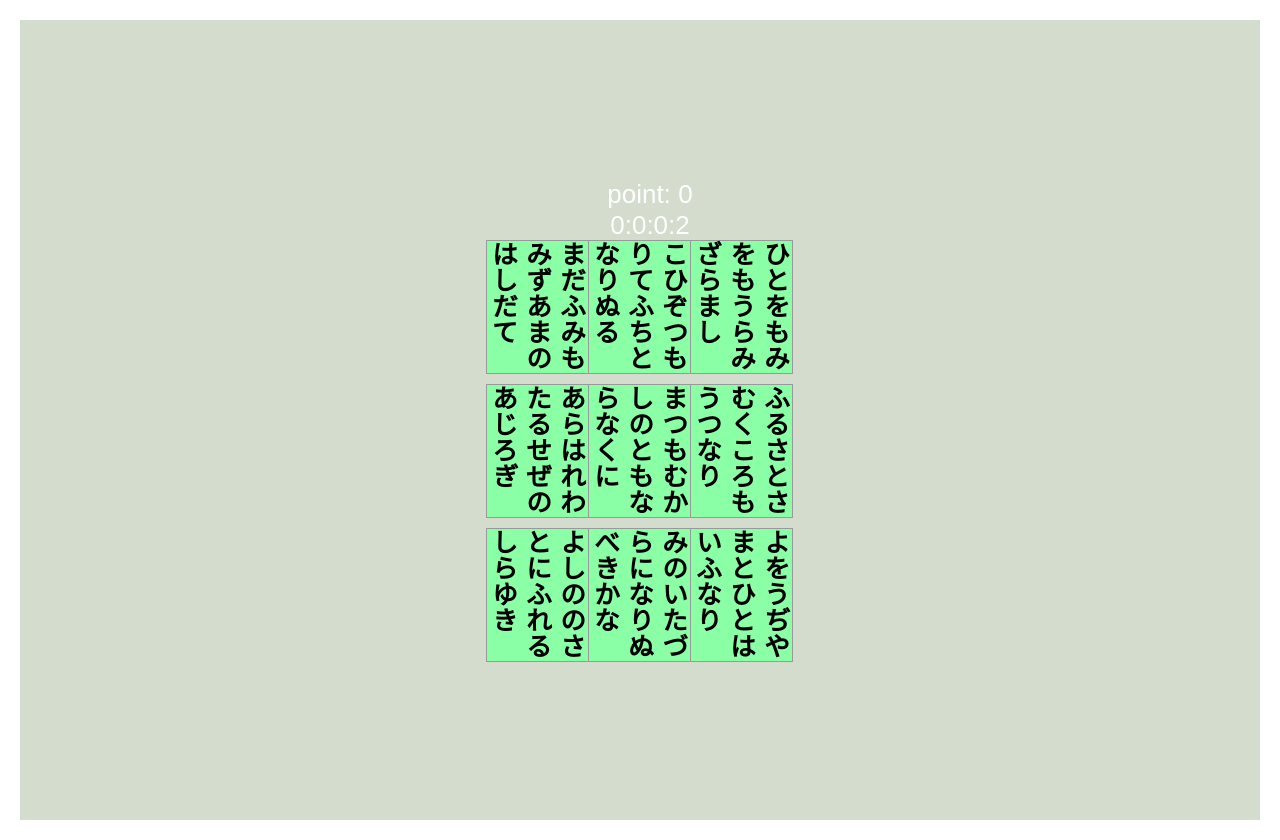
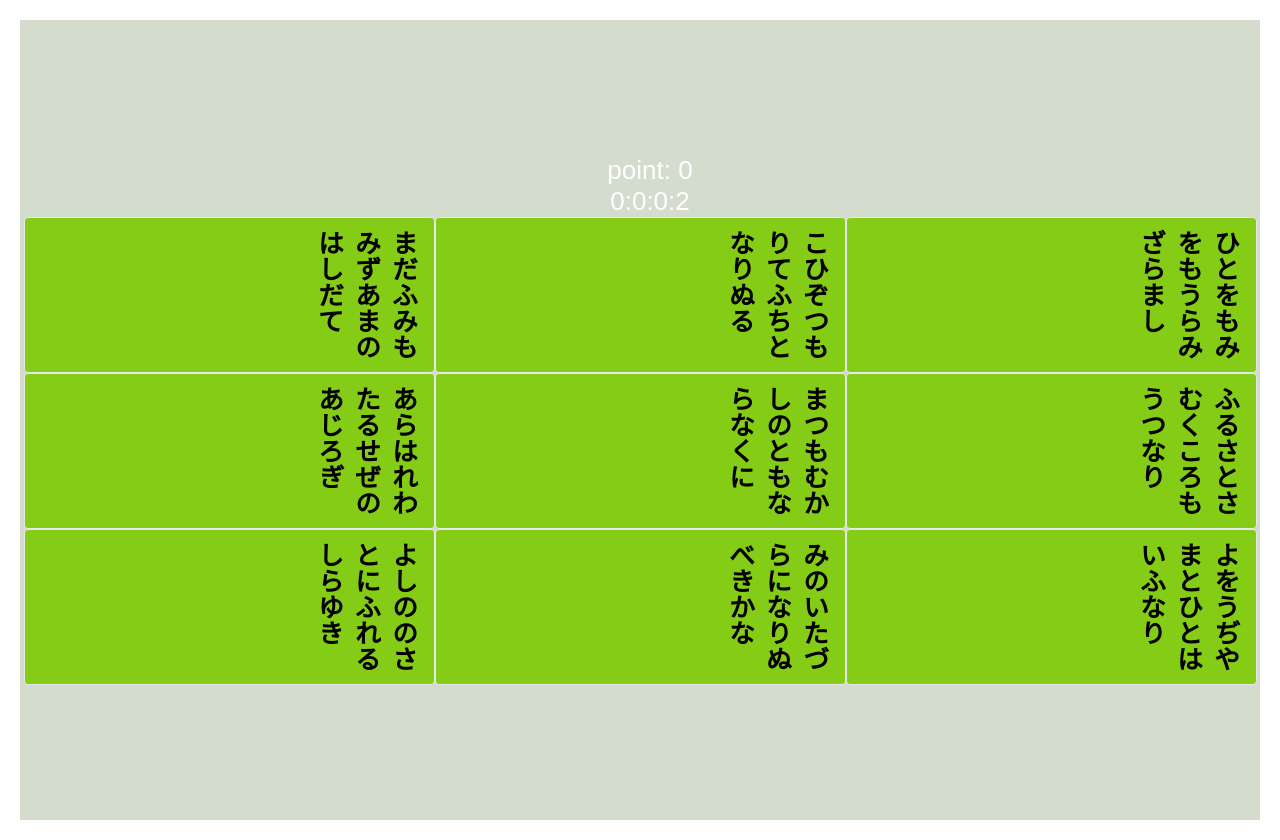
Before and after one commit to harukei-tech/sample_hyakunin_isshu, a React (Create React App) app: page / in a window 1280 px wide. Both pictures are taken after a click on the button "start!". Built offline with nearby package versions, Linux system fonts and the light colour scheme; no server answers.

Commit message:
カード表示方法をtailwindをベースにするよう大幅改変。

```diff
--- a/src/App.scss
+++ b/src/App.scss
@@ -66,37 +66,37 @@ div.game {
 }
 
 div.card {
-  background: rgb(138, 255, 165);
-  border: 1px solid #999;
-  float: left;
-  // font-size: 26px;
+  // background: rgb(138, 255, 165);
+  // border: 1px solid #999;
+  // float: left;
+  // // font-size: 26px;
   font-weight: bold;
-  line-height: 34px;
-  height: 134px;
-  margin-right: -1px;
-  margin-top: -1px;
-  padding: 0;
-  // text-align: center;
+  // line-height: 34px;
+  // max-height: 134px;
+  // margin-right: -1px;
+  // margin-top: -1px;
+  // padding: 0;
+  // // text-align: center;
   color: #000000;
-  // width: 110px;
-  // max-width: 30%;
-  -ms-writing-mode: tb-rl;
+  // // width: 110px;
+  // // max-width: 30%;
+  // -ms-writing-mode: tb-rl;
   writing-mode: vertical-rl !important;
   text-orientation: upright;
-  word-wrap: break-word;
+  // word-wrap: break-word;
   text-align: start;
 
-  &:nth-child(3n+1) {
-    clear: both;
-  }
-
-  // &:nth-child(n+2):not(:nth-child(3n+1)) {
-  //   margin-left: 5px;
+  // &:nth-child(3n+1) {
+  //   clear: both;
   // }
 
-  &:nth-child(n+4) {
-    margin-top: 10px;
-  }
+  // // &:nth-child(n+2):not(:nth-child(3n+1)) {
+  // //   margin-left: 5px;
+  // // }
+
+  // &:nth-child(n+4) {
+  //   margin-top: 10px;
+  // }
 
   &.removed {
     transition: all 5s 3s ease;
--- a/src/components/game/board.tsx
+++ b/src/components/game/board.tsx
@@ -2,7 +2,7 @@ import React from 'react';
 import Card from './card';
 import TargetCard from './target_card';
 import CardAttribute from '../../static/cardAttribute'
-import Bource from '../../static/hyakunin1.json'
+import Source from '../../static/hyakunin1.json'
 
 type PLAYER = "FIRST" | "SECOND";
 
@@ -31,14 +31,13 @@ class Board extends React.Component<Props, BoardState>{
 
         const displayedCardIds = props.shuffledIdList.slice(0, this.v * this.h)
         const activeCardId = displayedCardIds[Math.floor(Math.random() * displayedCardIds.length)];
-        const cardAttributes = Bource
+        const cardAttributes = Source
             // .filter(d => {
             //     return displayedIds.includes(d.n)
             // })
             .map(d => {
                 return new CardAttribute(d, activeCardId === d.id)
             })
-        console.log(cardAttributes)
 
         this.state = {
             currentPlayer: "FIRST",
@@ -97,7 +96,7 @@ class Board extends React.Component<Props, BoardState>{
 
     render() {
         return (
-            <div>
+            <div className='flex flex-wrap'>
                 {
                     this.props.shuffledIdList.map((id, index) => {
                         return this.renderCard(id)
--- a/src/components/game/card.tsx
+++ b/src/components/game/card.tsx
@@ -8,19 +8,20 @@ type Props = {
 
 class Card extends React.Component<Props>{
     render() {
-        let classes = "card w-1/3 "
+        // let classes = "card w-1/3 "
+        let classes = "card rounded border bg-lime-500 p-3 w-1/3 "
         classes += this.props.cardAttribute.isRemoved() ? " removed" : ""
         return (
             <div key={this.props.cardAttribute.getId()} className={classes} onClick={() => this.props.onClick()}>
-                <p>
+                <div>
                     {this.props.cardAttribute.getLine1Body()}
-                </p>
-                <p>
+                </div>
+                <div>
                     {this.props.cardAttribute.getLine2Body()}
-                </p>
-                <p>
+                </div>
+                <div>
                     {this.props.cardAttribute.getLine3Body()}
-                </p>
+                </div>
             </div>
         )
     }
--- a/src/components/game/target_card.tsx
+++ b/src/components/game/target_card.tsx
@@ -13,21 +13,22 @@ const TargetCard = (props: Props) => {
         volume: 0.2,
         autoplay: true
     })
+    let classes = "card rounded border bg-lime-500 p-3 w-1/3 "
 
     return (
-        <div key={props.cardAttribute.getId()} className="card w-1/3" onClick={() => {
+        <div key={props.cardAttribute.getId()} className={classes} onClick={() => {
             stop()
             props.onClick()
         }}>
-                <p className='flex-auto'>
+                <div>
                     {props.cardAttribute.getLine1Body()}
-                </p>
-                <p className='flex-auto'>
+                </div>
+                <div>
                     {props.cardAttribute.getLine2Body()}
-                </p>
-                <p className='flex-auto'>
+                </div>
+                <div>
                     {props.cardAttribute.getLine3Body()}
-                </p>
+                </div>
         </div>
     )
 }
```
Also changed, not shown: 11 other files (tests, documents, lock files or other folders).
